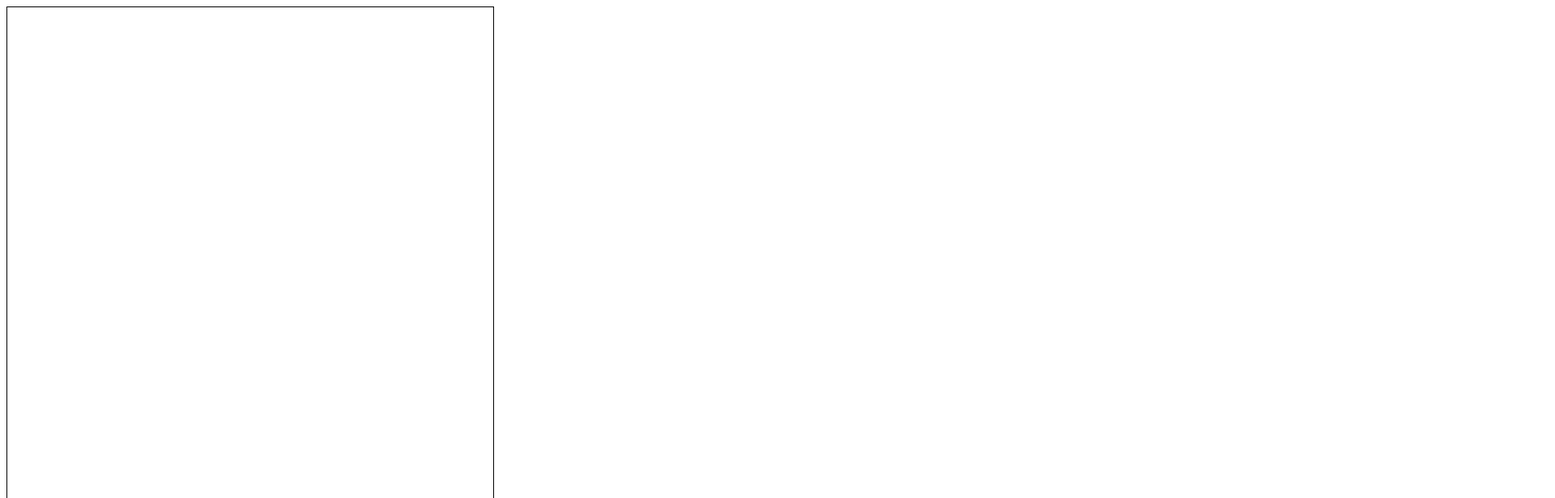
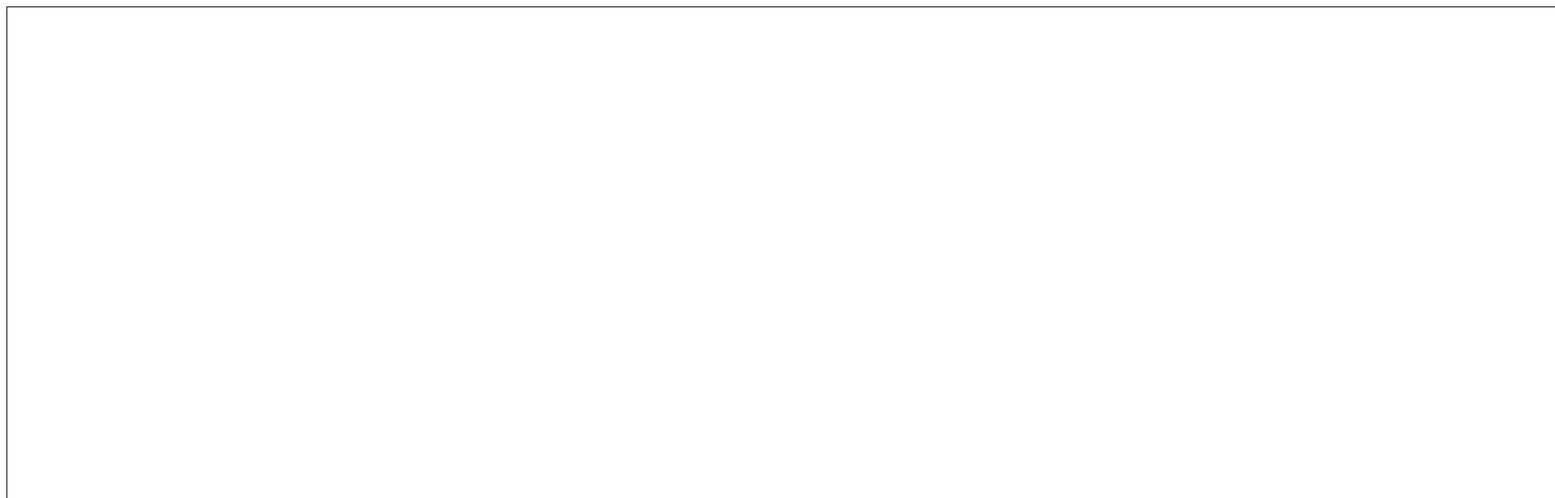
Before and after one commit to SrAndersj/CursosPlatzi, a plain HTML site: page 1CursoDeFundamentosDeJavaScript/DesarrolloPersonalDePractica/index.html in a window 1280 px wide. Shown: the top 616 px of the page at 81% size, 1920 px wide, since content can reach past the window. Drawn offline with Linux system fonts and the light colour scheme.

Commit message:
aumento tamano canva

```diff
--- a/1CursoDeFundamentosDeJavaScript/DesarrolloPersonalDePractica/index.html
+++ b/1CursoDeFundamentosDeJavaScript/DesarrolloPersonalDePractica/index.html
@@ -13,7 +13,7 @@
       }
     </style>
 
-    <canvas id="miCanvas" width="600" height="800"></canvas>
+    <canvas id="miCanvas" width="1920" height="1080"></canvas>
     <button id="btnReplay">Reproducir animacion</button>
     <button id="btnClear">Borrar Dibujo</button>
     <script src="App.js"></script>
```
